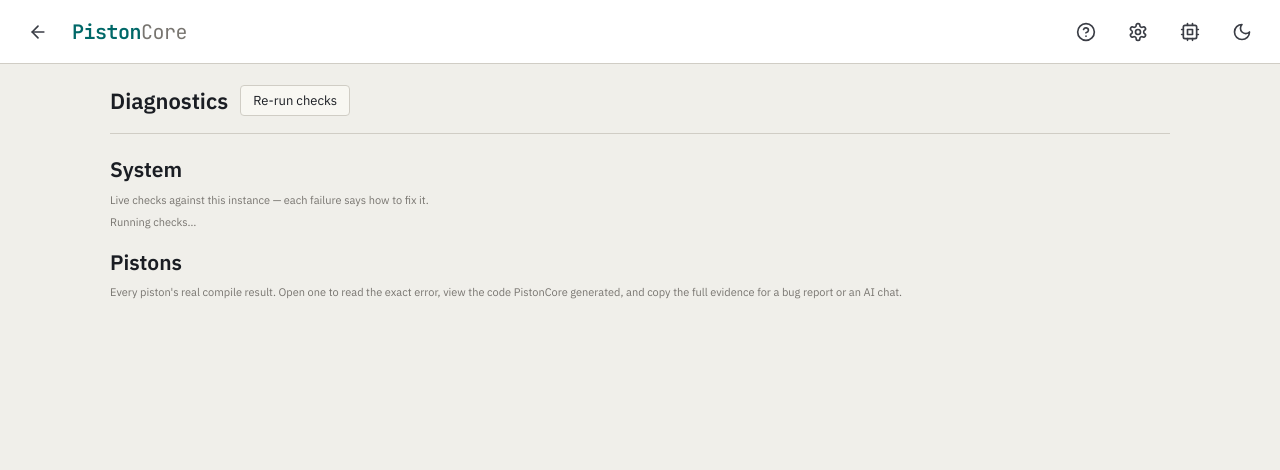
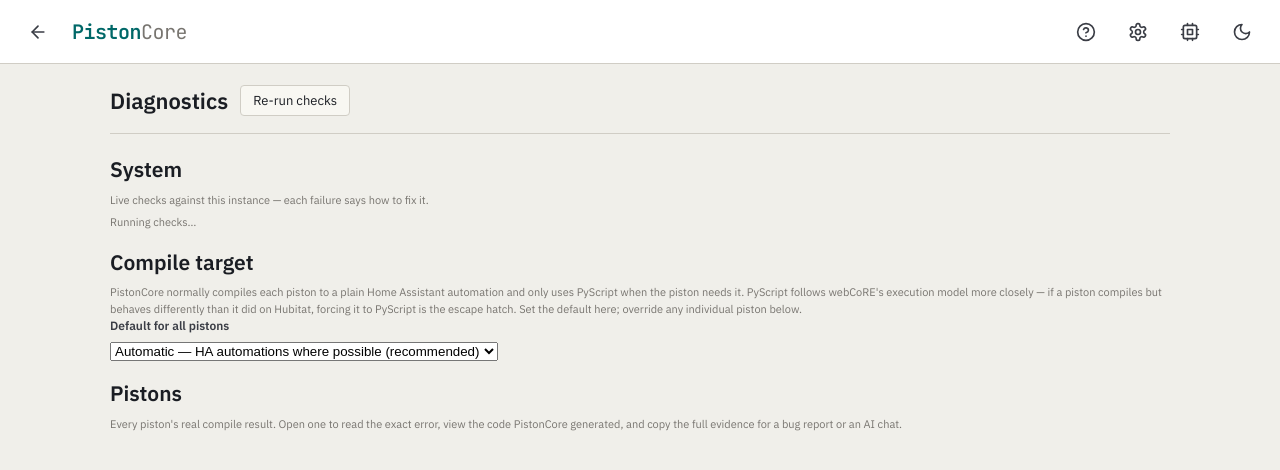
Before and after one commit to jercoates/pistoncore-v2, a FastAPI app: page /diagnostics in a window 1280 px wide. Shown: the top 470 px of the page. Run offline with FastAPI, Linux system fonts and the light colour scheme; data that the repository does not hold is empty.

Commit message:
Compile-target override: force PyScript (or pin YAML) per piston or instance-wide
Compile-target override: force PyScript (or pin YAML) per piston or instance-wide

Implements COMPILER_SPEC §3.2's optional "prefer PyScript for fidelity" preference as three modes — auto (routing table → YAML → fall through), pyscript (always, even when YAML could express it), yaml (YAML only; unexpressible pistons error honestly instead of silently changing execution model). Stored in PistonCore settings, never in piston JSON. UI lives on Diagnostics rather than Settings per Jeremy — instance default plus per-piston selectors, with an immediate recompile on change; the compiler section added to Settings earlier is removed.

```diff
--- a/shim/compiler/deploy.py
+++ b/shim/compiler/deploy.py
@@ -286,7 +286,8 @@ async def compile_and_deploy(piston_id: str) -> dict:
     try:
         resolution_map = await _resolution_map()
         result = compile_piston(entry["piston"], piston_id, name, resolution_map,
-                                storage.load_globals())
+                                storage.load_globals(),
+                                band=storage.compile_band(piston_id))
     except CompilerError as exc:
         fields = exc.record()
         fields.pop("piston_id", None)  # already _record()'s key
--- a/shim/routes/pages.py
+++ b/shim/routes/pages.py
@@ -115,6 +115,7 @@ async def settings_page(request: Request):
     # TTS engine picker (SPEAK_ACTION_SPEC: engine is a global setting) —
     # best-effort live enumeration; page still renders when HA is down
     config["tts_engine"] = storage.load_settings().get("tts_engine", "")
+    config["default_band"] = storage.load_settings().get("default_band", "auto")
     try:
         regs = await ha_client.fetch_registries()
         from .. import device_pipeline
@@ -311,9 +312,11 @@ async def diagnostics_data():
             "message": rec.get("message", "not compiled yet — save the piston to compile"),
             "file": rec.get("file"), "band": rec.get("band", "yaml" if rec.get("file") else ""),
             "code": rec.get("code"), "stmt_id": rec.get("stmt_id"),
+            "band_pref": storage.compile_band(entry["id"]),
             "artifacts": _artifact_list(entry["id"]),
         })
-    return {"checks": checks, "pistons": pistons}
+    return {"checks": checks, "pistons": pistons,
+            "default_band": storage.load_settings().get("default_band", "auto")}
 
 
 def _artifact_list(piston_id: str) -> list:
@@ -322,6 +325,32 @@ def _artifact_list(piston_id: str) -> list:
     if not d.is_dir():
         return []
     return sorted((f.name for f in d.iterdir() if f.is_file()), reverse=True)[:10]
+
+
+@router.post("/api/diagnostics/default-band")
+async def diagnostics_default_band(band: str = "auto"):
+    """Instance-wide compile-target default. Lives on the compiler page, not
+    in Settings (Jeremy 2026-07-19: this is an edge-case control for when the
+    translation doesn't behave, so it belongs with the compiler tools)."""
+    if band not in ("auto", "yaml", "pyscript"):
+        return JSONResponse({"error": "bad band"}, status_code=400)
+    s = storage.load_settings()
+    s["default_band"] = band
+    storage.save_settings(s)
+    return {"ok": True, "band": band}
+
+
+@router.post("/api/diagnostics/band/{piston_id}")
+async def diagnostics_set_band(piston_id: str, band: str = "auto"):
+    """Per-piston compile-target override (Jeremy 2026-07-19): force PyScript
+    when the YAML translation misbehaves, or pin YAML. Recompiles immediately
+    so the choice takes effect without a separate save."""
+    if band not in ("auto", "yaml", "pyscript"):
+        return JSONResponse({"error": "bad band"}, status_code=400)
+    storage.set_compile_band(piston_id, band)
+    from ..compiler import deploy as compiler_deploy
+    rec = await compiler_deploy.compile_and_deploy(piston_id)
+    return {"ok": True, "band": band, "compile": rec}
 
 
 @router.get("/api/diagnostics/artifact/{piston_id}/{name}")
--- a/shim/storage.py
+++ b/shim/storage.py
@@ -489,6 +489,28 @@ def load_settings() -> dict:
         return json.load(f)
 
 
+def compile_band(piston_id: str) -> str:
+    """The user's compile-target preference for one piston: "auto" (default),
+    "pyscript" (force, for when the YAML translation misbehaves) or "yaml".
+    Falls back to the instance-wide default. Stored in PistonCore settings —
+    NEVER in the piston JSON (read-only-compiler rule)."""
+    s = load_settings()
+    per = (s.get("piston_band") or {}).get(piston_id)
+    if per in ("auto", "yaml", "pyscript"):
+        return per
+    return s.get("default_band", "auto")
+
+
+def set_compile_band(piston_id: str, band: str):
+    s = load_settings()
+    per = s.setdefault("piston_band", {})
+    if band == "auto":
+        per.pop(piston_id, None)
+    else:
+        per[piston_id] = band
+    save_settings(s)
+
+
 def save_settings(settings: dict):
     DATA_DIR.mkdir(parents=True, exist_ok=True)
     with open(SETTINGS_FILE, "w", encoding="utf-8") as f:
--- a/static/pistoncore/diagnostics.js
+++ b/static/pistoncore/diagnostics.js
@@ -141,6 +141,33 @@ function pistonRow(p) {
   });
   tools.appendChild(copy);
 
+  // Compile-target override — the escape hatch for when the YAML translation
+  // misbehaves (Jeremy 2026-07-19). Stored in PistonCore settings, never in
+  // the piston JSON; changing it recompiles immediately.
+  const bandWrap = document.createElement("span");
+  bandWrap.className = "diag-band";
+  const bandLabel = document.createElement("label");
+  bandLabel.textContent = "Compile as ";
+  const bandSel = document.createElement("select");
+  [["auto", "Automatic (recommended)"],
+   ["pyscript", "Always PyScript"],
+   ["yaml", "HA automation only"]].forEach(([v, t]) => {
+    const o = document.createElement("option");
+    o.value = v; o.textContent = t;
+    if ((p.band_pref || "auto") === v) o.selected = true;
+    bandSel.appendChild(o);
+  });
+  bandSel.addEventListener("change", async () => {
+    bandSel.disabled = true;
+    const r = await fetch("/api/diagnostics/band/" + p.id + "?band=" + bandSel.value,
+                          { method: "POST" });
+    bandSel.disabled = false;
+    if (r.ok) load();
+  });
+  bandLabel.appendChild(bandSel);
+  bandWrap.appendChild(bandLabel);
+  tools.appendChild(bandWrap);
+
   const openBtn = document.createElement("a");
   openBtn.className = "btn";
   openBtn.textContent = "Open piston";
@@ -163,6 +190,7 @@ async function load() {
   pistonsEl.innerHTML = "";
   const r = await fetch("/api/diagnostics");
   const d = await r.json();
+  if (d.default_band) bandDefault.value = d.default_band;
   checksEl.innerHTML = "";
   d.checks.forEach((c) => checksEl.appendChild(checkRow(c)));
   const problems = d.pistons.filter((p) => p.status === "error");
@@ -176,5 +204,18 @@ async function load() {
   d.pistons.forEach((p) => pistonsEl.appendChild(pistonRow(p)));
 }
 
+// instance-wide default compile target (per-piston overrides are on each row)
+const bandDefault = document.getElementById("default_band");
+bandDefault.addEventListener("change", async () => {
+  bandDefault.disabled = true;
+  const r = await fetch("/api/diagnostics/default-band?band=" + bandDefault.value,
+                        { method: "POST" });
+  bandDefault.disabled = false;
+  document.getElementById("band-saved").textContent =
+    r.ok ? "Saved — applies to pistons set to Automatic; re-save a piston to recompile it."
+         : "Could not save.";
+  if (r.ok) load();
+});
+
 document.getElementById("diag-refresh").addEventListener("click", load);
 load();
--- a/static/pistoncore/style.css
+++ b/static/pistoncore/style.css
@@ -468,3 +468,5 @@ button {
   white-space: pre; }
 .compile-paused { color: var(--text-muted); }
 .compile-pending { color: var(--text-muted); }
+.diag-band { font-size: 12px; color: var(--text-muted); }
+.diag-band select { margin-left: 6px; font-size: 12px; }
--- a/templates/diagnostics.html
+++ b/templates/diagnostics.html
@@ -14,6 +14,24 @@
     <div class="field-hint">Running checks…</div>
   </div>
 
+  <h2>Compile target</h2>
+  <p class="field-hint">
+    PistonCore normally compiles each piston to a plain Home Assistant
+    automation and only uses PyScript when the piston needs it. PyScript
+    follows webCoRE's execution model more closely — if a piston compiles but
+    behaves differently than it did on Hubitat, forcing it to PyScript is the
+    escape hatch. Set the default here; override any individual piston below.
+  </p>
+  <div class="form-group diag-default-band">
+    <label for="default_band">Default for all pistons</label>
+    <select id="default_band">
+      <option value="auto">Automatic — HA automations where possible (recommended)</option>
+      <option value="pyscript">Always PyScript — closest to webCoRE behaviour</option>
+      <option value="yaml">HA automations only — never use PyScript</option>
+    </select>
+    <span id="band-saved" class="field-hint"></span>
+  </div>
+
   <h2>Pistons</h2>
   <p class="field-hint">
     Every piston's real compile result. Open one to read the exact error, view
```
Also changed, not shown: COMPILER_DECISIONS_HOLDING.md (+14 -0 lines), shim/compiler/__init__.py (+27 -2 lines).
